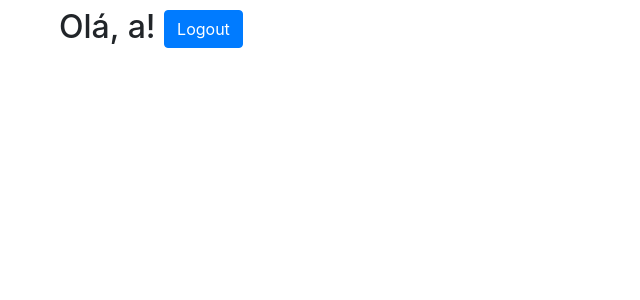
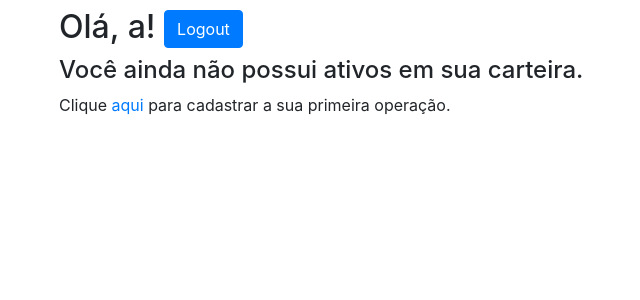
Before and after one commit to doandersonferreira/python-flask-fundos-imobiliarios, a Flask app: page / in a window 1280 px wide. Shown: the top 300 px of the page, without its empty margins (26-666 px from the left). Run offline with Flask 2, Linux system fonts and the light colour scheme; the visitor is signed in with stand-in values (Sample User, id 1); tables that the repository leaves empty or names only in its code hold one stand-in row (values such as "Sample post"); some libraries are stand-ins or nearby versions.

Commit message:
Retornando a cateira sumarizada no home. Implementados metodos carteira_sumarizada e transforma_sumarizado do OperacaoDao

```diff
--- a/daos/OperacaoDao.py
+++ b/daos/OperacaoDao.py
@@ -1,8 +1,16 @@
+from flask import session
 from models.Operacao import Operacao
 
+
 SQL_OPERACOES = 'SELECT * from operacao order by ticker'
+
+SQL_AGREGADO_USUARIO = 'SELECT ticker, sum(quantidade) as cotas , ' \
+                       'sum(valor_cota * quantidade) as "valor_aplicado" from ativo a join operacao o ' \
+                       'where a.id = o.id_ativo and id_usuario = %s group by ticker order by ticker;'
+
 SQL_SALVAR = 'INSERT INTO operacao (tipo, data, valor_cota, quantidade, id_ativo, id_usuario) ' \
              'VALUES (%s, %s, %s, %s, %s, %s )'
+
 SQL_EDITAR = 'UPDATE operacao SET tipo = %s, data = %s, valor_cota = %s, ' \
              'quantidade = %s, id_ativo = %s, id_usuario = %s ' \
              'WHERE id = %s'
@@ -15,13 +23,40 @@ class OperacaoDao:
     def salvar(self, operacao):
         cursor = self.__db.connection.cursor()
 
+        id_usuario = session['usuario_logado'][0]
+
         if operacao.id:
             cursor.execute(SQL_EDITAR, (operacao.tipo, operacao.data, operacao.valor, operacao.quantidade,
-                                        operacao.ativo, 1, operacao.id))
+                                        operacao.ativo, id_usuario, operacao.id))
         else:
             cursor.execute(SQL_SALVAR,(operacao.tipo, operacao.data, operacao.valor, operacao.quantidade,
-                                        operacao.ativo, 1))
+                                        operacao.ativo, id_usuario))
             operacao.id = cursor.lastrowid
         self.__db.connection.commit()
 
         return operacao
+
+    def carteira_sumarizada(self,id_usuario):
+        cursor = self.__db.connection.cursor()
+
+        cursor.execute(SQL_AGREGADO_USUARIO, (id_usuario, ))
+        dados = cursor.fetchall()
+
+        return self.transforma_sumarizado(dados)
+
+    def transforma_sumarizado(self, dados):
+        ativos = []
+
+        for dado in dados:
+            ativo = dado[0]
+            cotas = int(dado[1])
+            valor_aplicado = dado[2]
+            preco_medio = valor_aplicado / cotas
+
+            ativos.append({
+                'ativo':ativo,
+                'cotas':cotas,
+                'valor_aplicado':"{:.2f}".format(valor_aplicado),
+                'preco_medio':"{:.2f}".format(preco_medio)})
+
+        return ativos
--- a/index.py
+++ b/index.py
@@ -63,16 +63,18 @@ def logout():
 
 @app.route('/')
 def home():
-    return render_template('index.html')
+    ativos=None
+    if session['usuario_logado']:
+        id_usuario_logado = session['usuario_logado'][0]
+        ativos = operacao_dao.carteira_sumarizada(id_usuario_logado)
+    return render_template('index.html', ativos=ativos)
 
 
 
 @app.route('/usuario/novo')
 def novo_usuario():
-    if usuario_logado():
-        return render_template('novo_usuario.html', titulo='Cadastro')
-    else:
-        return redirect(url_for('login', proxima=url_for('novo_usuario')))
+    return render_template('novo_usuario.html', titulo='Cadastro')
+
 
 
 
--- a/templates/index.html
+++ b/templates/index.html
@@ -6,7 +6,7 @@
     <h2>Olá, investidor(a)! Seja bem vindo(a)!</h2>
     <p>Essa aplicação tem por objetivo principal permitir o gerenciamento de ativos de Fundo de Investimentos Imobiliários (FIIs).</p>
     <p>Por meio dela, será possível visualizar e gerenciar a sua carteira de ativos, por meio de cadastro de operações, informações de Imposto de Renda, etc. </p>
-    <p>Faça <a href="/login" class="btn btn-primary">Login</a> ou <a href="/usuario/novo" class="btn btn-primary">Cadastre-se</a></p>
+    <p>Faça <a href="/login" class="btn btn-primary">Login</a> ou <a href="/usuario/novo" class="btn btn-secondary">Cadastre-se</a></p>
 </div>
 
 <div {{ 'hidden' if session['usuario_logado'] == None }} >
@@ -14,6 +14,37 @@
         Olá, {{ session['usuario_logado'][1]}}!
         <a href="/logout" class="btn btn-primary">Logout</a>
     </h2>
+    <fieldset>
+        {% if ativos %}
+        <legend>Minha Carteira:</legend>
+        <table class="table table-striped table-bordered">
+            <thead>
+                <tr>
+                    <th>Ativo</th>
+                    <th>Cotas</th>
+                    <th>Total Aplicado</th>
+                    <th>Preço Médio</th>
+                </tr>
+            </thead>
+            <tbody>
+
+            {% for ativo in ativos %}
+                <tr>
+                    <td>{{ ativo['ativo'] }}</td>
+                    <td>{{ ativo['cotas'] }}</td>
+                    <td>{{ ativo['valor_aplicado'] }}</td>
+                    <td>{{ ativo['preco_medio'] }}</td>
+                </tr>
+            {% endfor %}
+            </tbody>
+        </table>
+
+        {% else %}
+            <h4>Você ainda não possui ativos em sua carteira.</h4>
+        <p>Clique <a href="/operacao/novo">aqui</a> para cadastrar a sua primeira operação.</p>
+        {% endif %}
+
+     </fieldset>
 </div>
 
 {% endblock %}
--- a/templates/template.html
+++ b/templates/template.html
@@ -3,7 +3,7 @@
 <head>
     <meta charset="utf-8">
     <meta name="viewport" content="width=device-width, initial-scale=1">
-    <title>Jogoteca</title>
+    <title>FIIs</title>
     <link rel="stylesheet" href="{{ url_for('static', filename= 'bootstrap.css') }}">
 </head>
 <body>
```
